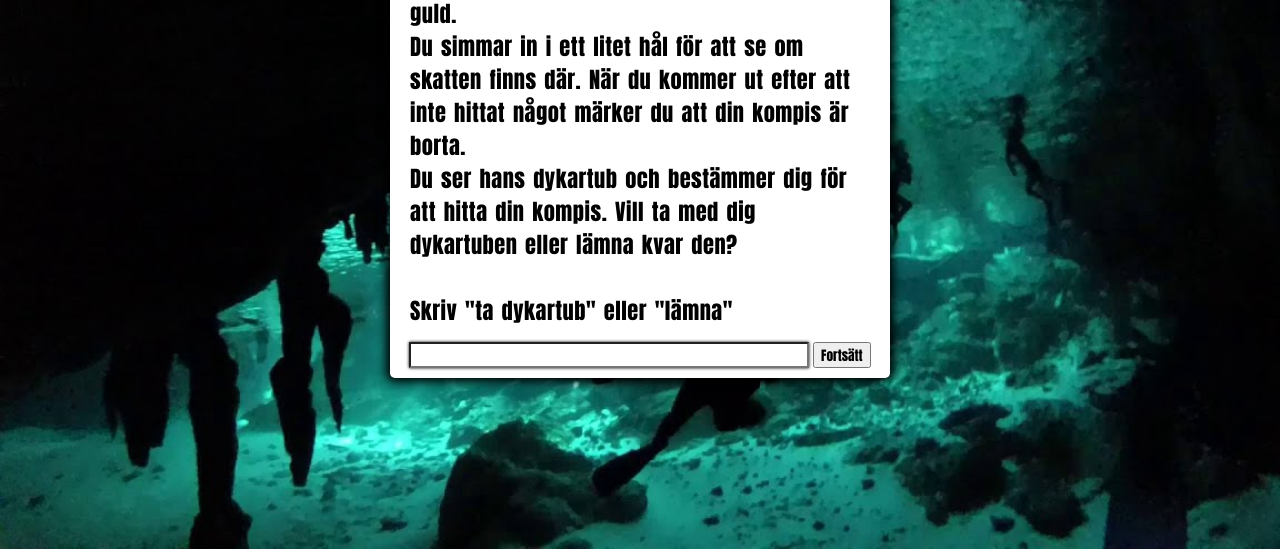
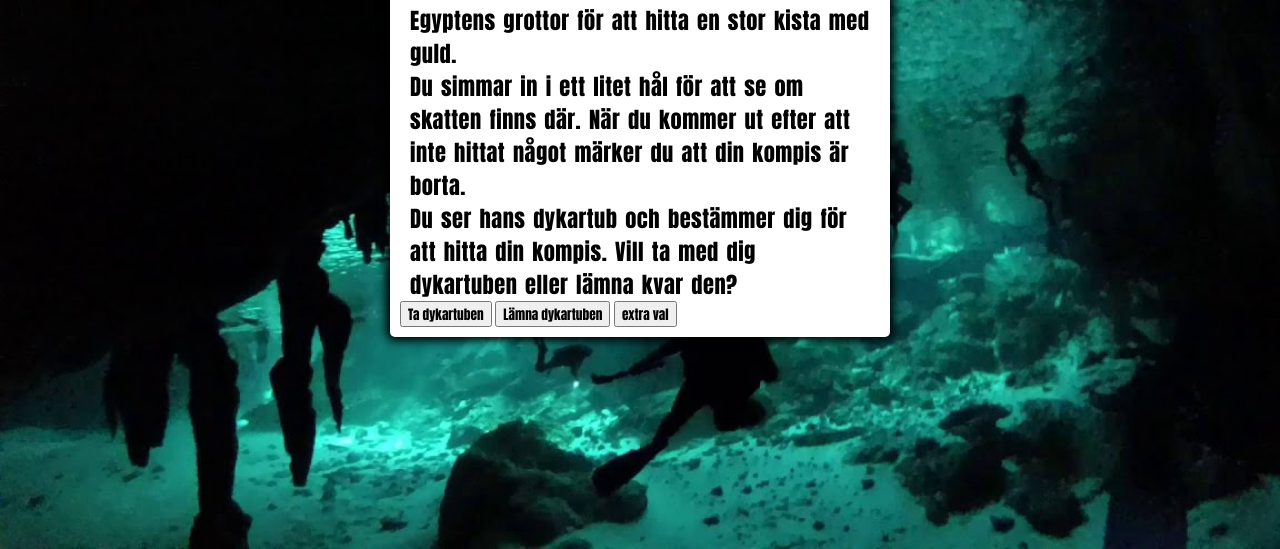
Before and after one commit to Sillen00/TextbaseradInteraktivUpplevelse-Uppgift-prompt-alert, a plain HTML site: page index.html in a window 1280 px wide. Shown: the part 251-800 px from the top of the page. Drawn offline with Linux system fonts and the light colour scheme.

Commit message:
changed from text input to buttons.

```diff
--- a/index.html
+++ b/index.html
@@ -12,6 +12,7 @@
   <body>
     <h1>Grott dykaren</h1>
     <div class="container">
+
       <p id="text">
         Du och din kompis har dykt i flera dagar i Egyptens grottor för att
         hitta en stor kista med guld. <br />
@@ -20,13 +21,14 @@
         <br />
         Du ser hans dykartub och bestämmer dig för att hitta din kompis. Vill ta
         med dig dykartuben eller lämna kvar den? <br />
-        <br />
-        Skriv "ta dykartub" eller "lämna"
       </p>
-      <form action="#">
-        <input type="text" id="input-options" required />
-        <button type="submit" id="button">Fortsätt</button>
-      </form>
+
+      <div class="btn-grid" id="option-buttons">
+        <button class="option-btn">Ta dykartuben</button>
+        <button class="option-btn">Lämna dykartuben</button>
+        <button class="option-btn">extra val</button>
+      </div>
+
     </div>
   </body>
 </html>
--- a/style.css
+++ b/style.css
@@ -42,19 +42,3 @@ h1{
     letter-spacing: 0.5px;
     word-spacing:2px;
 }
-
-
-form {
-    text-align: center;
-    padding: 15px 0 0 0 ;
-}
-
-input{
-    width:400px;
-    letter-spacing: 1px;
-    box-shadow: 0 0 3px black;
-}
-
-input:hover {
-    box-shadow: 0 0 5px black;
-}
```
